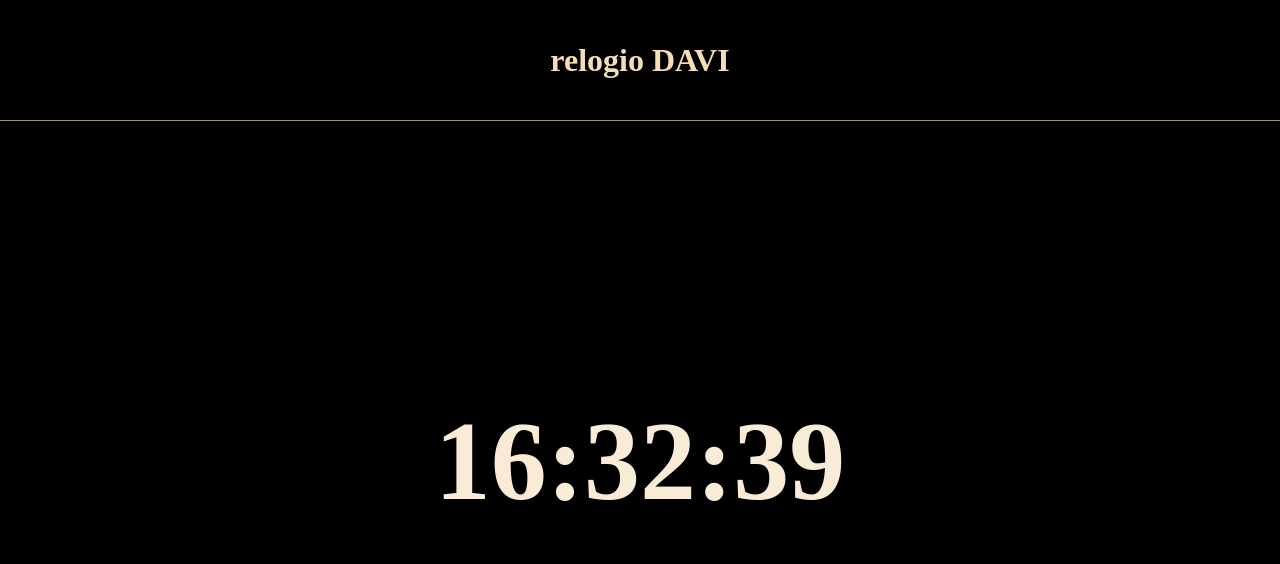
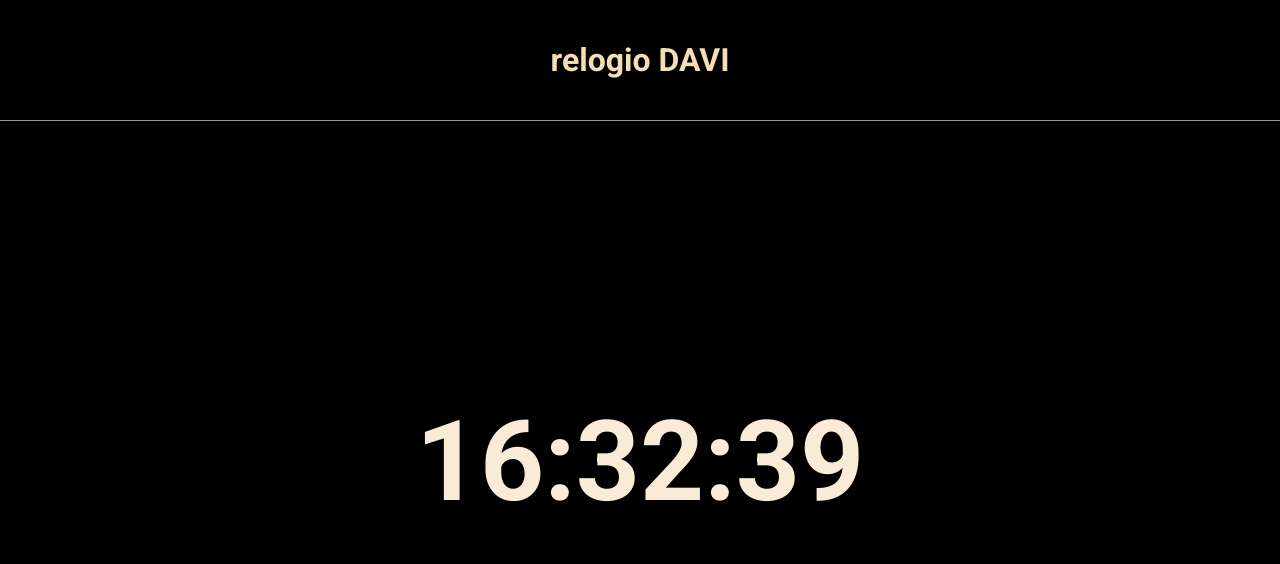
Before and after one commit to Davilima00/site-relogio, a plain HTML site: page index.html in a window 1280 px wide. Drawn offline with Linux system fonts and the light colour scheme.

Commit message:
mudando a fonte

```diff
--- a/style.css
+++ b/style.css
@@ -1,7 +1,10 @@
+@import url('https://fonts.googleapis.com/css2?family=Roboto:ital,wght@0,100;0,300;0,400;0,500;0,700;0,900;1,100;1,300;1,400;1,500;1,700;1,900&display=swap');
+
 * {
     margin: 0;
     padding: 0;
     box-shadow: 0;
+    font-family: "Roboto", 'sans-serif'
 }
 
 header {
```
Also changed, not shown: index.html (+0 -3 lines).
